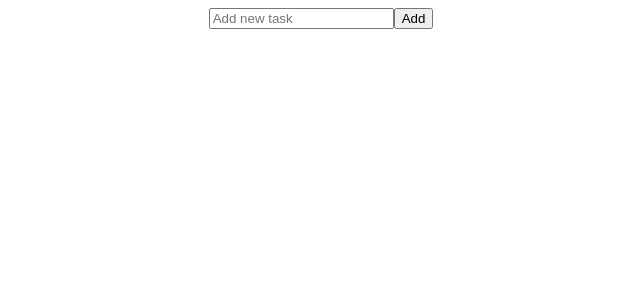
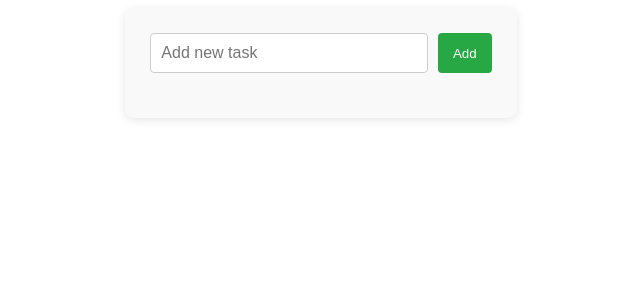
Before and after one commit to ngbalarezo/Angular-To-Do-List, an Angular app: page / in a window 1280 px wide. Shown: the top 300 px of the page, without its empty margins (319-959 px from the left). Built offline with nearby package versions, Linux system fonts and the light colour scheme.

Commit message:
Styled add-task container.

```diff
--- a/src/app/components/todo-list/todo-list.component.css
+++ b/src/app/components/todo-list/todo-list.component.css
@@ -0,0 +1,32 @@
+.todo-list-container {
+  width: 30%;
+  margin: 0 auto;
+  padding: 25px;
+  box-shadow: 0 2px 10px rgb(0, 0, 0, 0.1);
+  background-color: #f9f9f9;
+  border-radius: 9px;
+}
+
+.add-task-container {
+  display: flex;
+  justify-content: center;
+  margin-bottom: 20px;
+}
+
+.add-task-container input {
+  flex: 1;
+  padding: 10px;
+  font-size: 16px;
+  border: 1px solid #ccc;
+  border-radius: 4px;
+  margin-right: 10px;
+}
+
+.add-task-container button {
+  padding: 10px 15px;
+  background-color: #28a745;
+  color: white;
+  border: none;
+  border-radius: 4px;
+  cursor: pointer;
+}
--- a/src/app/components/todo-list/todo-list.component.html
+++ b/src/app/components/todo-list/todo-list.component.html
@@ -1,4 +1,4 @@
-<div class="todo-list">
+<div class="todo-list-container">
   <div class="add-task-container">
     <input [(ngModel)]="newTask" placeholder="Add new task">
     <button (click)="addTask()">Add</button>
```
